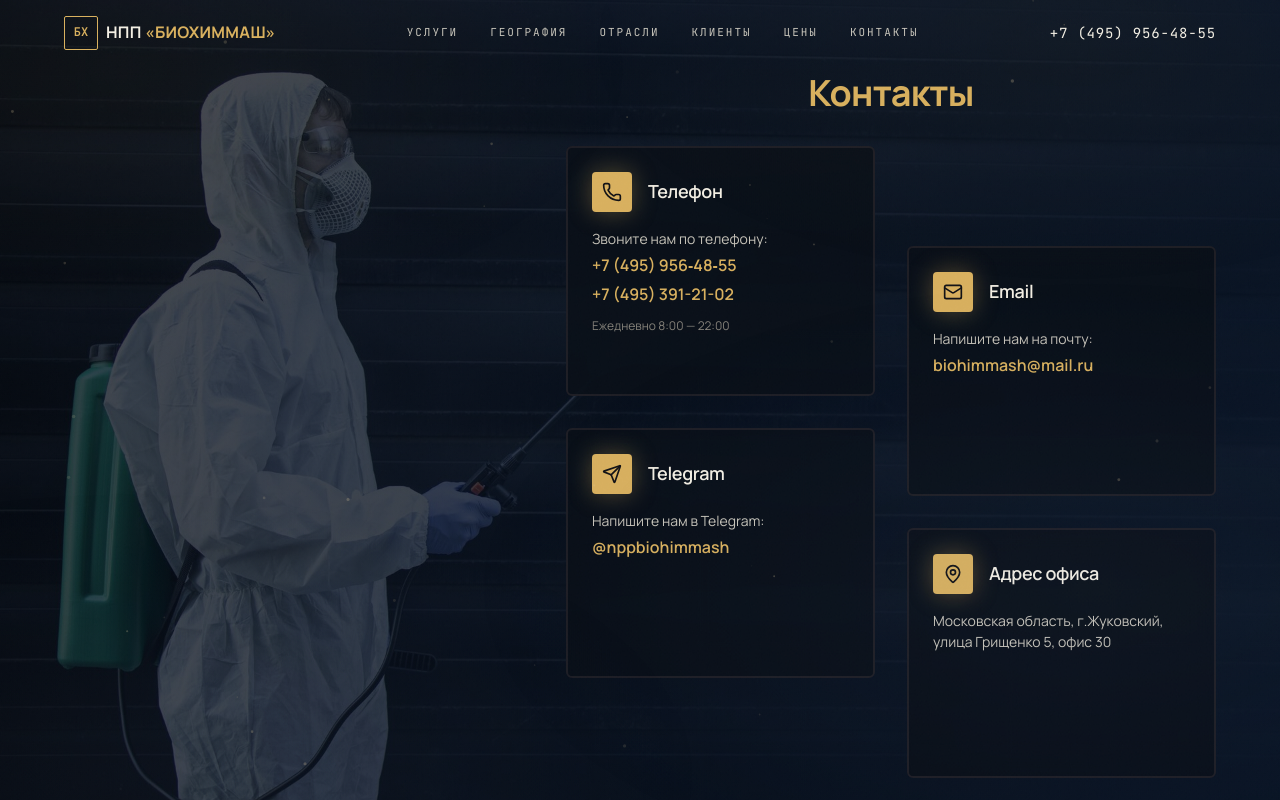
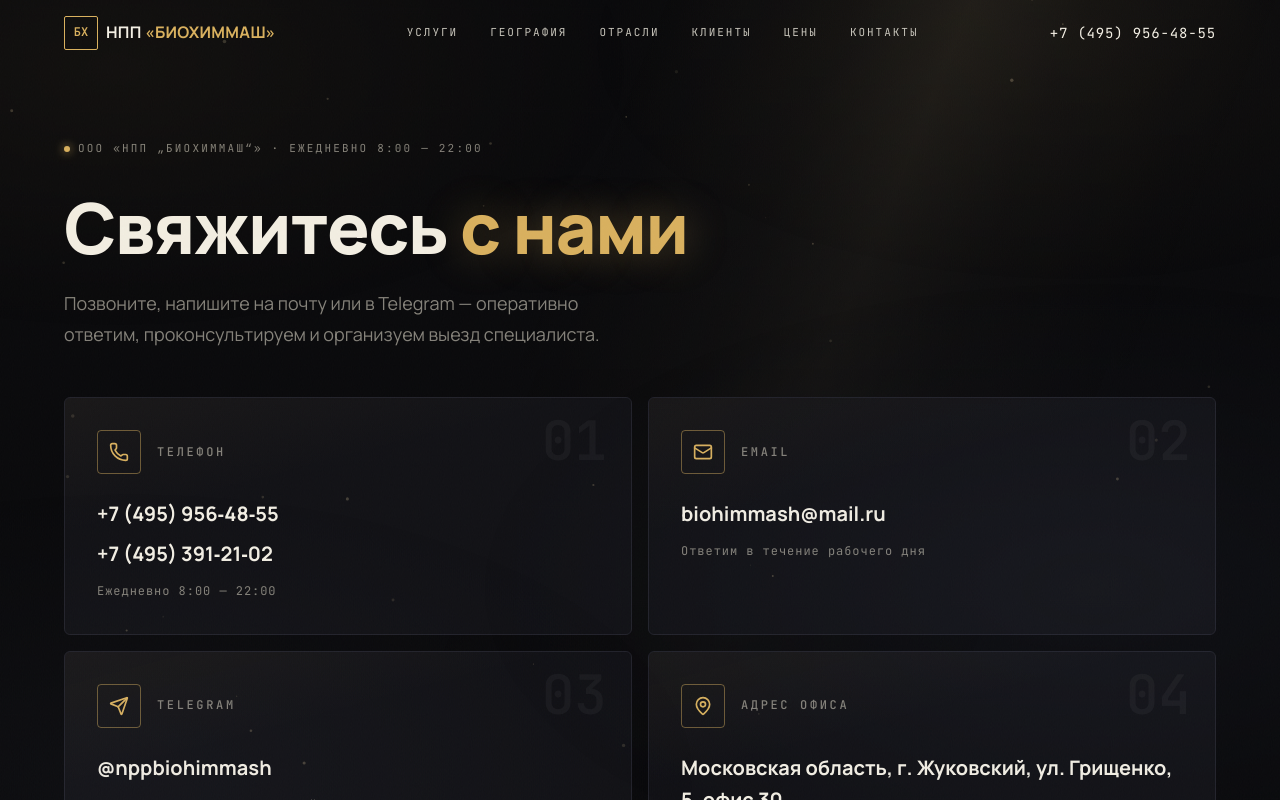
Before and after one commit to reenaBoo/dez-site, a Next.js app: page /contacts in a window 1280 px wide. Shown: the top 800 px of the page. Built offline with nearby package versions, Linux system fonts and the light colour scheme.

Commit message:
Redesign contacts page to match cinematic style

```diff
--- a/src/app/contacts/page.tsx
+++ b/src/app/contacts/page.tsx
@@ -1,156 +1,182 @@
 'use client';
 
-import styled from 'styled-components';
-import Image from 'next/image';
+import styled, { keyframes } from 'styled-components';
 import { Phone, Mail, MapPin, Send } from 'lucide-react';
 import Container from '@/components/layout/Container';
 
+const fadeUp = keyframes`
+  from { opacity: 0; transform: translateY(24px); }
+  to { opacity: 1; transform: translateY(0); }
+`;
+
+const slideUp = keyframes`
+  from { transform: translateY(20px); }
+  to { transform: translateY(0); }
+`;
+
+const sweep = keyframes`
+  0% { transform: translateX(-140%) skewX(-14deg); }
+  100% { transform: translateX(140%) skewX(-14deg); }
+`;
+
 const PageWrapper = styled.div`
   position: relative;
-  min-height: 100vh;
+  min-height: 100svh;
   display: flex;
   align-items: center;
-  padding: ${({ theme }) => theme.spacing.xxxl} 0;
+  padding: 140px 0 80px;
   overflow: hidden;
+  background-color: ${({ theme }) => theme.colors.background};
 
   @media (max-width: ${({ theme }) => theme.breakpoints.tablet}) {
-    padding: ${({ theme }) => theme.spacing.xxl} 0;
+    padding: 120px 0 64px;
   }
 `;
 
-const BackgroundImage = styled.div`
+const LightCone = styled.div`
   position: absolute;
-  inset: 0;
+  inset: -10% -10% 0;
   z-index: 0;
+  pointer-events: none;
+  background: linear-gradient(
+    112deg,
+    transparent 42%,
+    rgba(235, 210, 150, 0.04) 52%,
+    rgba(235, 210, 150, 0.09) 58%,
+    rgba(235, 210, 150, 0.04) 64%,
+    transparent 74%
+  );
+  mask-image: linear-gradient(to bottom, black 0%, transparent 88%);
+`;
+
+const ContentWrapper = styled.div`
+  position: relative;
+  z-index: 2;
+  width: 100%;
+`;
+
+const Eyebrow = styled.div`
+  opacity: 0;
+  animation: ${fadeUp} 0.6s ease-out 0.1s forwards;
+  display: flex;
+  align-items: center;
+  gap: ${({ theme }) => theme.spacing.sm};
+  font-family: ${({ theme }) => theme.fonts.mono};
+  font-size: 0.6875rem;
+  letter-spacing: 0.2em;
+  text-transform: uppercase;
+  color: ${({ theme }) => theme.colors.textLight};
+  margin-bottom: ${({ theme }) => theme.spacing.xl};
+
+  &::before {
+    content: '';
+    width: 6px;
+    height: 6px;
+    border-radius: 50%;
+    background: ${({ theme }) => theme.colors.primary};
+    box-shadow: 0 0 10px rgba(217, 177, 95, 0.9);
+  }
+
+  @media (max-width: ${({ theme }) => theme.breakpoints.mobile}) {
+    font-size: 0.5625rem;
+    letter-spacing: 0.14em;
+  }
+`;
+
+const Title = styled.h1`
+  animation: ${slideUp} 0.6s ease-out;
+  font-size: clamp(2.05rem, 5.5vw, 4.4rem);
+  font-weight: ${({ theme }) => theme.fontWeight.extrabold};
+  line-height: 1.06;
+  margin-bottom: ${({ theme }) => theme.spacing.lg};
+
+  span {
+    color: ${({ theme }) => theme.colors.primary};
+    text-shadow: 0 0 40px rgba(217, 177, 95, 0.35);
+  }
+`;
+
+const Subtitle = styled.p`
+  opacity: 0;
+  animation: ${fadeUp} 0.7s ease-out 0.3s forwards;
+  font-size: ${({ theme }) => theme.fontSize.lg};
+  color: ${({ theme }) => theme.colors.textLight};
+  max-width: 560px;
+  line-height: 1.7;
+
+  @media (max-width: ${({ theme }) => theme.breakpoints.tablet}) {
+    font-size: ${({ theme }) => theme.fontSize.base};
+  }
+`;
+
+const ContactsGrid = styled.div`
+  display: grid;
+  grid-template-columns: repeat(2, minmax(0, 1fr));
+  gap: ${({ theme }) => theme.spacing.md};
+  margin-top: ${({ theme }) => theme.spacing.xxl};
+
+  @media (max-width: ${({ theme }) => theme.breakpoints.tablet}) {
+    grid-template-columns: 1fr;
+    margin-top: ${({ theme }) => theme.spacing.xl};
+  }
+`;
+
+const ContactCard = styled.div`
+  position: relative;
+  overflow: hidden;
+  opacity: 0;
+  animation: ${fadeUp} 0.6s ease-out forwards;
+  background:
+    linear-gradient(165deg, rgba(217, 177, 95, 0.04) 0%, transparent 36%),
+    ${({ theme }) => theme.colors.navy};
+  border: 1px solid ${({ theme }) => theme.colors.border};
+  border-radius: ${({ theme }) => theme.borderRadius.lg};
+  padding: ${({ theme }) => theme.spacing.xl};
+  transition: border-color ${({ theme }) => theme.transitions.normal}, box-shadow ${({ theme }) => theme.transitions.normal};
+
+  &:nth-child(1) { animation-delay: 0.35s; }
+  &:nth-child(2) { animation-delay: 0.45s; }
+  &:nth-child(3) { animation-delay: 0.55s; }
+  &:nth-child(4) { animation-delay: 0.65s; }
+
+  &::before {
+    content: attr(data-index);
+    position: absolute;
+    top: ${({ theme }) => theme.spacing.md};
+    right: ${({ theme }) => theme.spacing.lg};
+    font-family: ${({ theme }) => theme.fonts.mono};
+    font-size: 3.4rem;
+    font-weight: 600;
+    line-height: 1;
+    color: rgba(243, 239, 228, 0.045);
+    pointer-events: none;
+  }
 
   &::after {
     content: '';
     position: absolute;
     inset: 0;
     background: linear-gradient(
-      to right,
-      rgba(5, 11, 20, 0.75) 0%,
-      rgba(10, 22, 40, 0.85) 100%
+      100deg,
+      transparent 32%,
+      rgba(242, 212, 139, 0.08) 50%,
+      transparent 68%
     );
+    transform: translateX(-140%) skewX(-14deg);
+    pointer-events: none;
   }
 
-  img {
-    object-fit: cover;
-    object-position: center;
-  }
-
-  .desktop-bg {
-    display: block;
-  }
-
-  @media (max-width: ${({ theme }) => theme.breakpoints.tablet}) {
-    .desktop-bg {
-      display: none;
-    }
+  &:hover {
+    border-color: rgba(217, 177, 95, 0.55);
+    box-shadow: ${({ theme }) => theme.shadows.glow};
 
     &::after {
-      background: linear-gradient(
-        to bottom,
-        rgba(5, 11, 20, 0.85) 0%,
-        rgba(10, 22, 40, 0.9) 100%
-      );
+      animation: ${sweep} 1.1s ease-out;
     }
   }
 
-  .mobile-bg {
-    display: none;
-  }
-
-  @media (max-width: ${({ theme }) => theme.breakpoints.tablet}) {
-    .mobile-bg {
-      display: block;
-    }
-  }
-`;
-
-const ContentWrapper = styled.div`
-  position: relative;
-  z-index: 2;
-  width: 100%;
-  display: flex;
-  flex-direction: column;
-  align-items: flex-end;
-
-  @media (max-width: ${({ theme }) => theme.breakpoints.desktop}) {
-    align-items: center;
-  }
-`;
-
-const Title = styled.h1`
-  font-size: ${({ theme }) => theme.fontSize['4xl']};
-  color: ${({ theme }) => theme.colors.heading};
-  margin-bottom: ${({ theme }) => theme.spacing.xl};
-  text-align: center;
-  width: 100%;
-  max-width: 650px;
-
-  span {
-    color: ${({ theme }) => theme.colors.primary};
-  }
-
-  @media (max-width: ${({ theme }) => theme.breakpoints.tablet}) {
-    font-size: ${({ theme }) => theme.fontSize['3xl']};
-    text-align: center;
-    max-width: 100%;
-  }
-
   @media (max-width: ${({ theme }) => theme.breakpoints.mobile}) {
-    font-size: ${({ theme }) => theme.fontSize['2xl']};
-  }
-`;
-
-const ContactsGrid = styled.div`
-  display: grid;
-  grid-template-columns: repeat(2, 1fr);
-  gap: ${({ theme }) => theme.spacing.xl};
-  width: 100%;
-  max-width: 650px;
-  justify-content: center;
-  padding-bottom: 50px;
-
-  @media (max-width: ${({ theme }) => theme.breakpoints.tablet}) {
-    grid-template-columns: 1fr;
-    max-width: 500px;
-    padding-bottom: 0;
-    gap: ${({ theme }) => theme.spacing.lg};
-  }
-
-  & > *:nth-child(2n) {
-    transform: translateY(100px);
-
-    @media (max-width: ${({ theme }) => theme.breakpoints.tablet}) {
-      transform: translateY(0);
-    }
-  }
-`;
-
-const ContactCard = styled.div`
-  background: rgba(10, 16, 24, 0.85);
-  backdrop-filter: blur(10px);
-  border: 2px solid ${({ theme }) => theme.colors.navyLight};
-  border-radius: ${({ theme }) => theme.borderRadius.lg};
-  padding: ${({ theme }) => theme.spacing.lg};
-  transition: all ${({ theme }) => theme.transitions.normal};
-  display: flex;
-  flex-direction: column;
-  gap: ${({ theme }) => theme.spacing.sm};
-  height: 100%;
-  min-height: 250px;
-
-  &:hover {
-    border-color: ${({ theme }) => theme.colors.primary};
-    box-shadow: ${({ theme }) => theme.shadows.glow};
-    background: rgba(10, 16, 24, 0.95);
-  }
-
-  @media (max-width: ${({ theme }) => theme.breakpoints.tablet}) {
-    min-height: auto;
-    padding: ${({ theme }) => theme.spacing.md};
+    padding: ${({ theme }) => theme.spacing.lg};
   }
 `;
 
@@ -158,82 +184,62 @@
   display: flex;
   align-items: center;
   gap: ${({ theme }) => theme.spacing.md};
-  margin-bottom: ${({ theme }) => theme.spacing.sm};
+  margin-bottom: ${({ theme }) => theme.spacing.lg};
+`;
 
-  @media (max-width: ${({ theme }) => theme.breakpoints.mobile}) {
-    gap: ${({ theme }) => theme.spacing.sm};
+const IconBox = styled.div`
+  display: flex;
+  align-items: center;
+  justify-content: center;
+  width: 44px;
+  height: 44px;
+  border: 1px solid rgba(217, 177, 95, 0.45);
+  border-radius: ${({ theme }) => theme.borderRadius.md};
+  color: ${({ theme }) => theme.colors.primary};
+  flex-shrink: 0;
+
+  svg {
+    width: 20px;
+    height: 20px;
   }
 `;
 
-const IconWrapper = styled.div`
-  width: 40px;
-  height: 40px;
-  background-color: ${({ theme }) => theme.colors.primary};
-  border-radius: ${({ theme }) => theme.borderRadius.md};
-  display: flex;
-  align-items: center;
-  justify-content: center;
-  color: ${({ theme }) => theme.colors.navy};
-  box-shadow: ${({ theme }) => theme.shadows.glow};
-  flex-shrink: 0;
-
-  @media (max-width: ${({ theme }) => theme.breakpoints.mobile}) {
-    width: 36px;
-    height: 36px;
-
-    svg {
-      width: 18px;
-      height: 18px;
-    }
-  }
+const CardLabel = styled.h2`
+  font-family: ${({ theme }) => theme.fonts.mono};
+  font-size: ${({ theme }) => theme.fontSize.xs};
+  font-weight: ${({ theme }) => theme.fontWeight.medium};
+  letter-spacing: 0.22em;
+  text-transform: uppercase;
+  color: ${({ theme }) => theme.colors.textLight};
 `;
 
-const CardTitle = styled.h3`
-  font-size: ${({ theme }) => theme.fontSize.lg};
-  color: ${({ theme }) => theme.colors.heading};
-  font-weight: ${({ theme }) => theme.fontWeight.semibold};
-
-  @media (max-width: ${({ theme }) => theme.breakpoints.mobile}) {
-    font-size: ${({ theme }) => theme.fontSize.sm};
-  }
-`;
-
-const CardContent = styled.div`
+const CardBody = styled.div`
   display: flex;
   flex-direction: column;
-  gap: ${({ theme }) => theme.spacing.xs};
-`;
-
-const ContactInfo = styled.div`
-  font-size: ${({ theme }) => theme.fontSize.sm};
-  color: ${({ theme }) => theme.colors.text};
-  line-height: 1.5;
-
-  @media (max-width: ${({ theme }) => theme.breakpoints.mobile}) {
-    font-size: ${({ theme }) => theme.fontSize.xs};
-  }
+  gap: ${({ theme }) => theme.spacing.sm};
 `;
 
 const ContactLink = styled.a`
-  color: ${({ theme }) => theme.colors.primary};
-  text-decoration: none;
-  font-weight: ${({ theme }) => theme.fontWeight.semibold};
-  font-size: ${({ theme }) => theme.fontSize.base};
+  display: inline-block;
+  font-size: ${({ theme }) => theme.fontSize.xl};
+  font-weight: ${({ theme }) => theme.fontWeight.bold};
+  color: ${({ theme }) => theme.colors.heading};
   transition: color ${({ theme }) => theme.transitions.fast};
   word-break: break-word;
 
   &:hover {
-    color: ${({ theme }) => theme.colors.primaryLight};
-    text-decoration: underline;
+    color: ${({ theme }) => theme.colors.primary};
   }
 
   @media (max-width: ${({ theme }) => theme.breakpoints.mobile}) {
-    font-size: ${({ theme }) => theme.fontSize.sm};
+    font-size: ${({ theme }) => theme.fontSize.lg};
   }
 `;
 
-const WorkingHours = styled.div`
+const CardNote = styled.div`
+  font-family: ${({ theme }) => theme.fonts.mono};
   font-size: ${({ theme }) => theme.fontSize.xs};
+  letter-spacing: 0.08em;
   color: ${({ theme }) => theme.colors.textLight};
   margin-top: ${({ theme }) => theme.spacing.xs};
 `;
@@ -241,98 +247,89 @@
 export default function ContactsPage() {
   return (
     <PageWrapper>
-      <BackgroundImage>
-        <Image
-          src={'/images/contacts-bg.jpg'}
-          alt='Свяжитесь с нами'
-          fill
-          priority
-          quality={90}
-          className='desktop-bg'
-        />
-
-        <Image
-          src={'/images/hero-bg-mobile.jpg'}
-          alt='Свяжитесь с нами'
-          fill
-          priority
-          quality={85}
-          className='mobile-bg'
-        />
-      </BackgroundImage>
+      <LightCone/>
 
       <Container>
         <ContentWrapper>
+          <Eyebrow>
+            ООО «НПП „Биохиммаш“» · Ежедневно 8:00 — 22:00
+          </Eyebrow>
+
           <Title>
-            <span>Контакты</span>
+            Свяжитесь <span>с нами</span>
           </Title>
 
+          <Subtitle>
+            Позвоните, напишите на почту или в Telegram — оперативно ответим,
+            проконсультируем и организуем выезд специалиста.
+          </Subtitle>
+
           <ContactsGrid>
-            {/* Телефон */}
-            <ContactCard>
+            <ContactCard data-index='01'>
               <CardHeader>
-                <IconWrapper>
-                  <Phone size={20}/>
-                </IconWrapper>
-                <CardTitle>Телефон</CardTitle>
+                <IconBox>
+                  <Phone/>
+                </IconBox>
+                <CardLabel>Телефон</CardLabel>
               </CardHeader>
-              <CardContent>
-                <ContactInfo>Звоните нам по телефону:</ContactInfo>
+              <CardBody>
                 <ContactLink href='tel:+74959564855'>
                   +7 (495) 956‑48‑55
                 </ContactLink>
                 <ContactLink href='tel:+74953912102'>
-                  +7 (495) 391-21-02
+                  +7 (495) 391‑21‑02
                 </ContactLink>
-                <WorkingHours>Ежедневно 8:00 — 22:00</WorkingHours>
-              </CardContent>
+                <CardNote>Ежедневно 8:00 — 22:00</CardNote>
+              </CardBody>
             </ContactCard>
 
-            {/* Email */}
-            <ContactCard>
+            <ContactCard data-index='02'>
               <CardHeader>
-                <IconWrapper>
-                  <Mail size={20}/>
-                </IconWrapper>
-                <CardTitle>Email</CardTitle>
+                <IconBox>
+                  <Mail/>
+                </IconBox>
+                <CardLabel>Email</CardLabel>
               </CardHeader>
-              <CardContent>
-                <ContactInfo>Напишите нам на почту:</ContactInfo>
+              <CardBody>
                 <ContactLink href='mailto:biohimmash@mail.ru'>
                   biohimmash@mail.ru
                 </ContactLink>
-              </CardContent>
+                <CardNote>Ответим в течение рабочего дня</CardNote>
+              </CardBody>
             </ContactCard>
 
-            {/* Telegram */}
-            <ContactCard>
+            <ContactCard data-index='03'>
               <CardHeader>
-                <IconWrapper>
-                  <Send size={20}/>
-                </IconWrapper>
-                <CardTitle>Telegram</CardTitle>
+                <IconBox>
+                  <Send/>
+                </IconBox>
+                <CardLabel>Telegram</CardLabel>
               </CardHeader>
-              <CardContent>
-                <ContactInfo>Напишите нам в Telegram:</ContactInfo>
+              <CardBody>
                 <ContactLink href='https://t.me/nppbiohimmash' target='_blank' rel='noopener noreferrer'>
                   @nppbiohimmash
                 </ContactLink>
-              </CardContent>
+                <CardNote>Заявки и консультации онлайн</CardNote>
+              </CardBody>
             </ContactCard>
 
-            {/* Адрес */}
-            <ContactCard>
+            <ContactCard data-index='04'>
               <CardHeader>
-                <IconWrapper>
-                  <MapPin size={20}/>
-                </IconWrapper>
-                <CardTitle>Адрес офиса</CardTitle>
+                <IconBox>
+                  <MapPin/>
+                </IconBox>
+                <CardLabel>Адрес офиса</CardLabel>
               </CardHeader>
-              <CardContent>
-                <ContactInfo>
-                  Московская область, г.Жуковский, улица Грищенко 5, офис 30
-                </ContactInfo>
-              </CardContent>
+              <CardBody>
+                <ContactLink
+                  href='https://yandex.ru/maps/?text=Жуковский, улица Грищенко 5'
+                  target='_blank'
+                  rel='noopener noreferrer'
+                >
+                  Московская область, г. Жуковский, ул. Грищенко, 5, офис 30
+                </ContactLink>
+                <CardNote>Откроется в Яндекс Картах</CardNote>
+              </CardBody>
             </ContactCard>
           </ContactsGrid>
         </ContentWrapper>
```
Also changed, not shown: public/images/contacts-bg.jpg (deleted).
